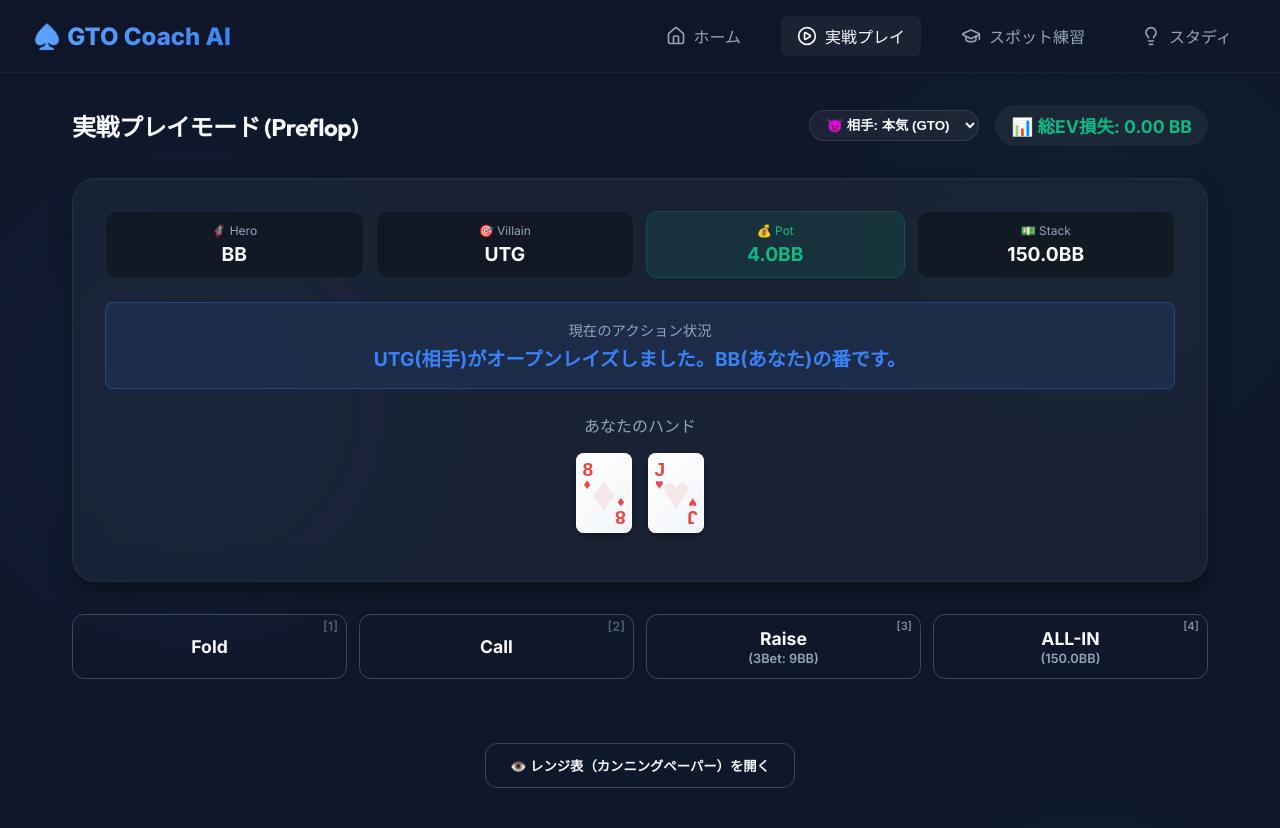
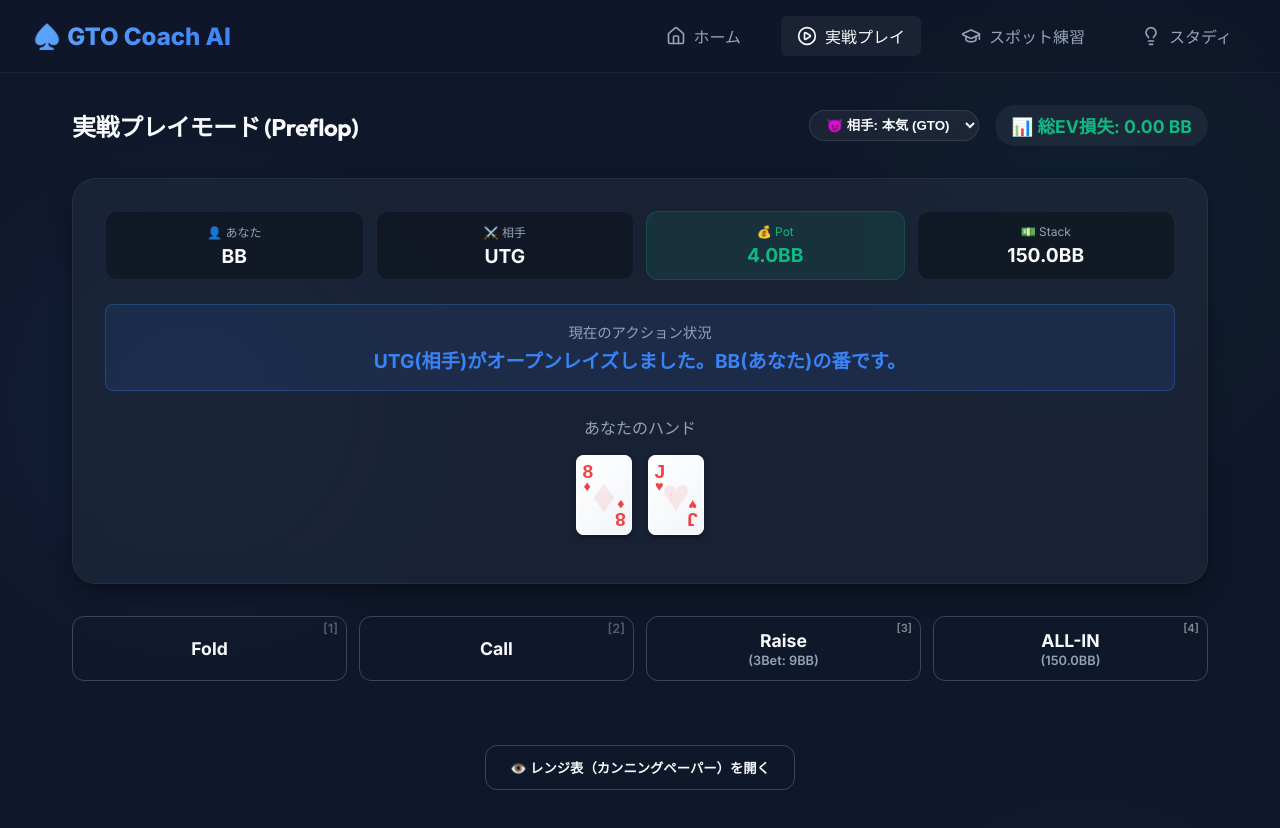
Before and after one commit to shota2424/poker-coach, a React (Vite) app: page /play in a window 1280 px wide. Shown: the top 828 px of the page. Built offline with nearby package versions, Linux system fonts and the light colour scheme.

Commit message:
UI Polish: Change Hero/Villain to localized labels

```diff
--- a/src/pages/Play.jsx
+++ b/src/pages/Play.jsx
@@ -202,11 +202,11 @@ const Play = () => {
       <div className="glass-panel" style={{ textAlign: 'center' }}>
         <div className="status-grid">
           <div className="status-box">
-            <span className="status-label">🦸‍♂️ Hero</span>
+            <span className="status-label">👤 あなた</span>
             <span className="status-value">{currentStage.heroPosition}</span>
           </div>
           <div className="status-box">
-            <span className="status-label">🎯 Villain</span>
+            <span className="status-label">⚔️ 相手</span>
             <span className="status-value">{currentStage.villainPosition}</span>
           </div>
           <div className="status-box highlight">
```
